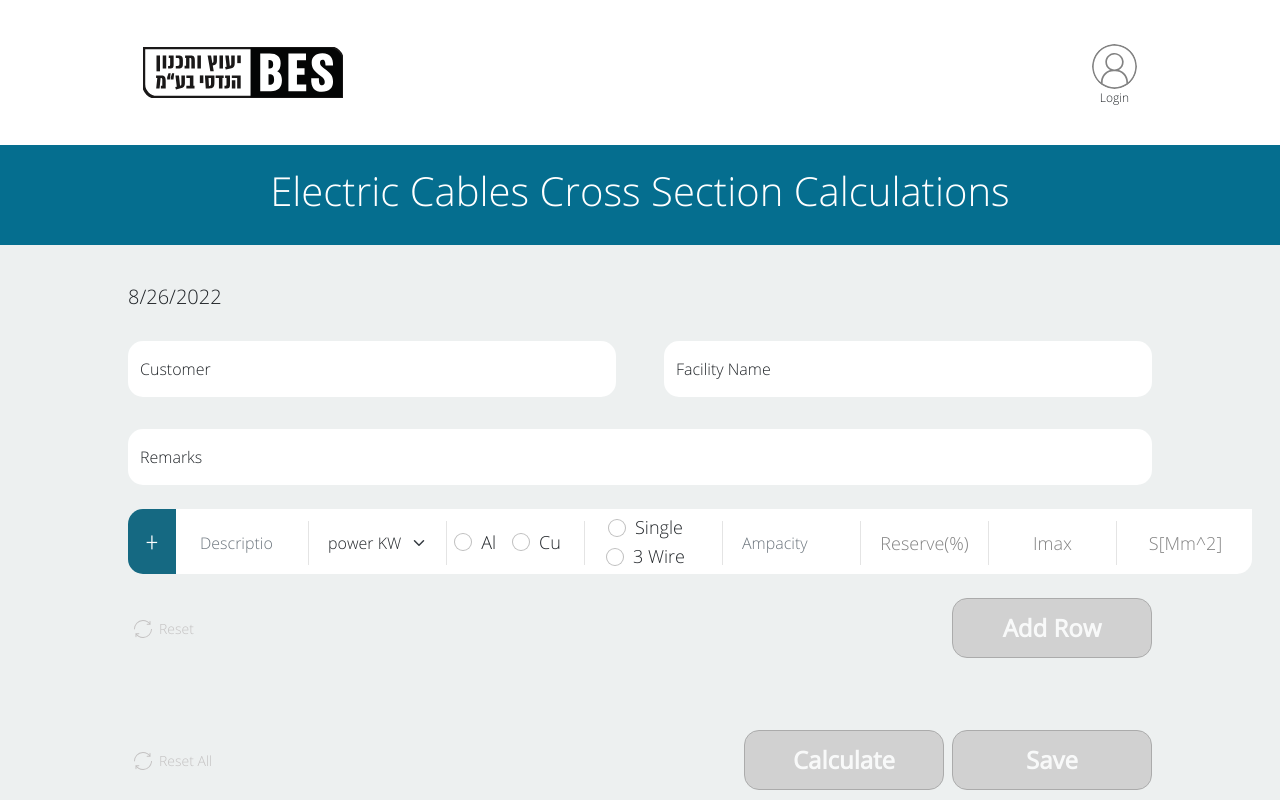
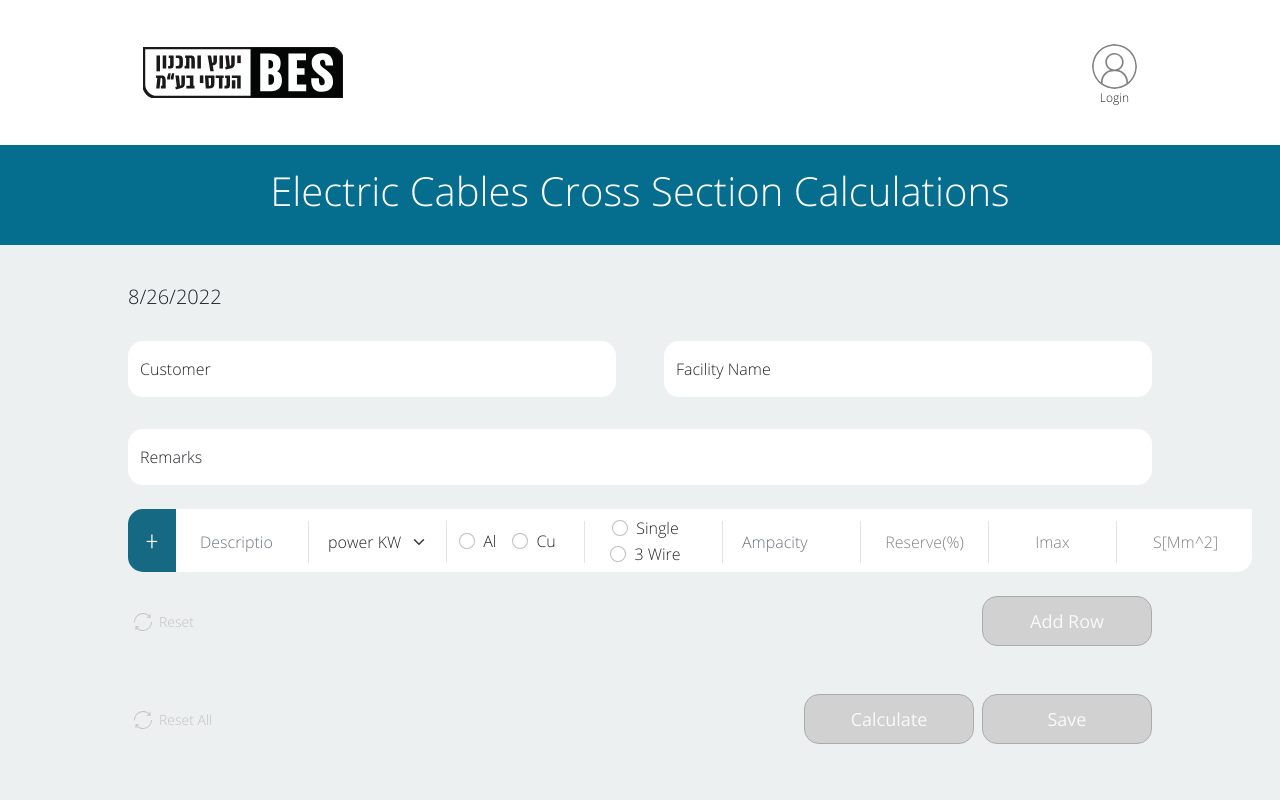
Before and after one commit to ababen1/BES-Calc, a React (Create React App) app in the folder frontend/: page / in a window 1280 px wide. Shown: the top 800 px of the page. Built offline with nearby package versions, Linux system fonts and the light colour scheme.

Commit message:
changes font and button sizes, refactoring for calculator page

```diff
--- a/frontend/src/pages/CalculatorPage.js
+++ b/frontend/src/pages/CalculatorPage.js
@@ -1,10 +1,11 @@
-import React, { useState } from "react";
+import React, { useEffect, useState } from "react";
 import Calculator from "components/Calculator/Calculator";
 import { Form, Button, Stack, Modal, FloatingLabel } from "react-bootstrap";
 import resetIcon from 'Assets/reset.svg'
 import 'scss/Calculator.scss'
-import { GetImax, FACTOR_CORRECTION_VALUES, IMAX_VALUES } from 'utils/calculationsUtils'
+import 'utils/calculationsUtils'
 import axios from "axios";
+import { AddCalculator, Calculate, DeleteCalculator, UpdateCalculator } from "utils/calculationsUtils";
 
 export default function CalculatorPage(props) {
 
@@ -18,7 +19,41 @@ export default function CalculatorPage(props) {
         "remarks": ""
     });
 
-    const HandleChange = function (id, val) {
+    useEffect(() => {
+        if (props.isLoaded) {
+            setCustomerData(props.customerData)
+            setCalculators(props.calculatorsData)
+        }
+    }, [props.isLoaded])
+
+    // Event handlers
+    const OnAllCalcsReset = function () {
+        setCalculators([]);
+        setShowResetWarning(false);
+    }
+
+    const OnAddCalculator = function (data) {
+        setCalculators(AddCalculator(calculators, data));
+        setCanSave(false);
+    }
+
+    const OnDeleteCalculator = function (idxToDelete) {
+        setCalculators(DeleteCalculator(calculators, idxToDelete));
+        setCanSave(false);
+    }
+
+    const OnUpdateCalculator = function (idxToUpdate, data) {
+        setCalculators(UpdateCalculator(calculators, idxToUpdate, data))
+    }
+
+    const OnCalculate = function () {
+        console.log("old: ", calculators)
+        setCalculators(Calculate(calculators));
+        console.log("new: ", calculators)
+        setCanSave(true);
+    }
+
+    const UpdateCustomerData = function (id, val) {
         setCustomerData((prev) => ({
             ...prev,
             [id]: val
@@ -54,82 +89,8 @@ export default function CalculatorPage(props) {
         })
     }
 
-    const CalculateAll = function () {
-        let newCalcsList = [];
-        let factor = GetFactorCorrection();
-        let canSaveCalculation = true;
-        for (let calcData of calculators) {
-            // Calculate imax, reserve and smm2
-            let imax = GetImax(calcData.ampacity, factor);
-            if (!isNaN(imax)) {
-                calcData.imax = imax;
-                calcData.reserve = (Math.abs(imax - calcData.ampacity) / imax) * 100;
-                calcData.smm2 = IMAX_VALUES[GetImax(calcData.ampacity, 1)];
-            } else {
-                canSaveCalculation = false;
-            }
-            // add to the new list
-            newCalcsList.push(calcData);
-        }
-
-        setCalculators([...newCalcsList]);
-        setCanSave(canSaveCalculation);
-    }
-
-    const GetFactorCorrection = function () {
-        const clamp = (num, min, max) => Math.min(Math.max(num, min), max);
-        return FACTOR_CORRECTION_VALUES[parseInt(clamp(calculators.length - 1, 0, 5))];
-    }
-
-    const AddCalculator = function (data) {
-        let updated_calcs = [...calculators];
-        const amp = parseFloat(data.ampacity);
-        if (amp > Object.keys(IMAX_VALUES).at(-1)) {
-            var calcA = { ...data };
-            var calcB = { ...data };
-            calcA.ampacity = amp / 2;
-            calcB.ampacity = amp / 2;
-            updated_calcs.push(calcA);
-            updated_calcs.push(calcB);
-        } else {
-            updated_calcs.push(data);
-        }
-        setCalculators(updated_calcs);
-        setCanSave(false);
-    }
-
-    const AddCalculators = function (data_array) {
-        data_array.forEach(element => {
-            AddCalculator(element);
-        });
-    }
-
-    const UpdateCalculator = function (idx, data) {
-        let newCalcList = calculators;
-        newCalcList[idx] = data;
-        setCalculators(newCalcList);
-    }
-
-    const DeleteCalculator = function (idx) {
-        let calcsList = calculators;
-        let newList = [];
-        for (let index = 0; index < calcsList.length; index++) {
-            if (index != idx) {
-                newList.push(calcsList[index]);
-            }
-        }
-        setCalculators([...newList]);
-        setCanSave(false);
-    }
-
-    const OnAllCalcsReset = function () {
-        setCalculators([]);
-        setShowResetWarning(false);
-    }
-
-    return (
-        <div className="main-container">
-            <div className="customer-info">
+    // Forms & Components
+    const customerForm = (
         <Form>
             <h5>{date.toLocaleDateString()}</h5>
             <Stack direction="horizontal" gap={5}>
@@ -141,7 +102,7 @@ export default function CalculatorPage(props) {
                         placeholder={"Customer "}
                         required
                         value={customerData.name}
-                                onChange={e => HandleChange(e.target.id, e.target.value)} />
+                        onChange={e => UpdateCustomerData(e.target.id, e.target.value)} />
                 </FloatingLabel>
                 <FloatingLabel label="Facility Name" style={{ "flexGrow": 1 }}>
                     <Form.Control
@@ -151,7 +112,7 @@ export default function CalculatorPage(props) {
                         placeholder={"Facility Name"}
                         required
                         value={customerData.facility}
-                                onChange={e => HandleChange(e.target.id, e.target.value)} />
+                        onChange={e => UpdateCustomerData(e.target.id, e.target.value)} />
                 </FloatingLabel>
             </Stack>
             <FloatingLabel label="Remarks">
@@ -161,29 +122,12 @@ export default function CalculatorPage(props) {
                     id={"remarks"}
                     placeholder={"Remarks"}
                     value={customerData.remarks}
-                            onChange={e => HandleChange(e.target.id, e.target.value)} />
+                    onChange={e => UpdateCustomerData(e.target.id, e.target.value)} />
             </FloatingLabel>
         </Form>
-            </div>
+    )
 
-            <br />
-
-            <div className="calcs-list">
-                <Calculator
-                    key="main"
-                    count={0}
-                    editable={true}
-                    addCalc={AddCalculator} />
-            </div>
-
-            <br />
-
-
-
-            <br />
-
-            <div>
-                {(calculators.length !== 0) ?
+    const referenceRow = (
         <Stack direction="horizontal" className="reference-row">
             <div style={{ "flexGrow": "1" }}>
 
@@ -222,15 +166,51 @@ export default function CalculatorPage(props) {
             <div style={{ "flexGrow": "1" }}>
 
             </div>
-                    </Stack >
-                    : ""}
+        </Stack >)
 
-                <div className="calcs-list">
+    const resetWarning = (
+        <Modal onHide={() => { setShowResetWarning(false) }} show={showResetWarning}>
+            <div className="reset-all-confirmation">
+                <Modal.Title>
+                    Reset all calculators?
+                </Modal.Title>
+                <Modal.Body>
+                    <Stack direction="horizontal" gap={5}>
+                        <Button onClick={OnAllCalcsReset}>OK</Button>
+                        <Button onClick={_e => { setShowResetWarning(false) }}>Cancel</Button>
+                    </Stack>
+                </Modal.Body>
+            </div>
+        </Modal>
+    )
+
+    return (
+        <div className="main-container">
+            <div className="customer-info">
+                {customerForm}
+            </div>
+
+            <br />
+
+            <div className="round-corners">
+                <Calculator
+                    key="main"
+                    count={0}
+                    editable={true}
+                    addCalc={OnAddCalculator} />
+            </div>
+
+            <br />
+
+            <div>
+                {(calculators.length !== 0) ? referenceRow : ""}
+
+                <div className="round-corners">
                     {calculators.map((value, index) =>
                         <Calculator
                             key={index}
-                            OnDeleteCalc={DeleteCalculator}
-                            OnUpdateCalc={UpdateCalculator}
+                            OnDeleteCalc={OnDeleteCalculator}
+                            OnUpdateCalc={OnUpdateCalculator}
                             count={index + 1}
                             data={value}
                             editable={false}
@@ -252,7 +232,7 @@ export default function CalculatorPage(props) {
                     <div style={{ "flexGrow": 1 }}></div>
 
                     <Button
-                        onClick={CalculateAll}
+                        onClick={OnCalculate}
                         disabled={calculators.length == 0}
                         variant="primary"
                         size="lg"
@@ -267,21 +247,9 @@ export default function CalculatorPage(props) {
                     </Button>
                 </Stack>
 
-                <Modal onHide={() => { setShowResetWarning(false) }} show={showResetWarning}>
-                    <div className="reset-all-confirmation">
-                        <Modal.Title>
-                            Reset all calculators?
-                        </Modal.Title>
-                        <Modal.Body>
-                            <Stack direction="horizontal" gap={5}>
-                                <Button onClick={OnAllCalcsReset}>OK</Button>
-                                <Button onClick={_e => { setShowResetWarning(false) }}>Cancel</Button>
-                            </Stack>
-                        </Modal.Body>
-                    </div>
-                </Modal>
+                {resetWarning}
+
             </div>
         </div>
-
     );
 }
--- a/frontend/src/scss/Calculator.scss
+++ b/frontend/src/scss/Calculator.scss
@@ -9,7 +9,7 @@
     justify-items: center;
     justify-content: center;
     flex-grow: 1;
-    font-size: 18px;
+    font-size: 16px;
 }
 
 .customer-info {
@@ -35,7 +35,7 @@
     }
 }
 
-.calcs-list {
+.round-corners {
     .calculator:first-child {
         .calc-number {
             border-top-left-radius: 15px;
--- a/frontend/src/theme.scss
+++ b/frontend/src/theme.scss
@@ -48,19 +48,19 @@ $modal-header-border-color: transparent;
 @mixin button() {
     color: $white;
     font-family: "Open Sans";
-    font-size: 24px;
+    font-size: 18px;
     text-align: center;
     border: 0.7px solid;
     border-radius: 15px !important;
-    min-width: 200px;
-    min-height: 60px;
+    min-width: 170px;
+    min-height: 50px;
+    font-weight: normal;
 }
 
 .btn {
     @include button();
     background-color: $bes-blue-color;
     border-color: $bes-blue-color;
-    font-weight: bold;
 }
 
 .btn:disabled {
@@ -73,6 +73,7 @@ $modal-header-border-color: transparent;
     @include button();
     background-color: #888787;
     border-color: #888787;
+    font-weight: bold;
 }
 
 body {
--- a/frontend/src/utils/calculationsUtils.js
+++ b/frontend/src/utils/calculationsUtils.js
@@ -40,3 +40,58 @@ export function GetImax(amp, factor) {
     // (the imax list is sorted)
     return imaxValues[imaxValues.length - 1];
 }
+
+export function GetFactorCorrection(numOfCalcs) {
+    const clamp = (num, min, max) => Math.min(Math.max(num, min), max);
+    return FACTOR_CORRECTION_VALUES[parseInt(clamp(numOfCalcs - 1, 0, 5))];
+}
+
+export function AddCalculator(calcsList, dataToAdd) {
+    let updated_calcs = [...calcsList];
+    const amp = parseFloat(dataToAdd.ampacity);
+    if (amp > Object.keys(IMAX_VALUES).at(-1)) {
+        var calcA = { ...dataToAdd };
+        var calcB = { ...dataToAdd };
+        calcA.ampacity = amp / 2;
+        calcB.ampacity = amp / 2;
+        updated_calcs.push(calcA);
+        updated_calcs.push(calcB);
+    } else {
+        updated_calcs.push(dataToAdd);
+    }
+    return updated_calcs;
+}
+
+export function Calculate(calcs) {
+    let newCalcsList = [];
+    let factor = GetFactorCorrection(calcs.length);
+    for (let calcData of calcs) {
+        // Calculate imax, reserve and smm2
+        let imax = GetImax(calcData.ampacity, factor);
+        if (!isNaN(imax)) {
+            calcData.imax = imax;
+            calcData.reserve = (Math.abs(imax - calcData.ampacity) / imax) * 100;
+            calcData.smm2 = IMAX_VALUES[GetImax(calcData.ampacity, 1)];
+        }
+        // add to the new list
+        newCalcsList.push(calcData);
+    }
+
+    return newCalcsList
+}
+
+export function UpdateCalculator(calcsList, idx, data) {
+    let newCalcsList = [...calcsList];
+    newCalcsList[idx] = data;
+    return newCalcsList;
+}
+
+export function DeleteCalculator (calcsList, idxToDelete) {
+    let newList = [];
+    for (let index = 0; index < calcsList.length; index++) {
+        if (index !== idxToDelete) {
+            newList.push(calcsList[index]);
+        }
+    }
+    return newList;
+}
```
Also changed, not shown: frontend/src/components/Dashboard/SavedCalculation.js (+4 -4 lines). Lines whose indentation alone changed are shown as unchanged.
